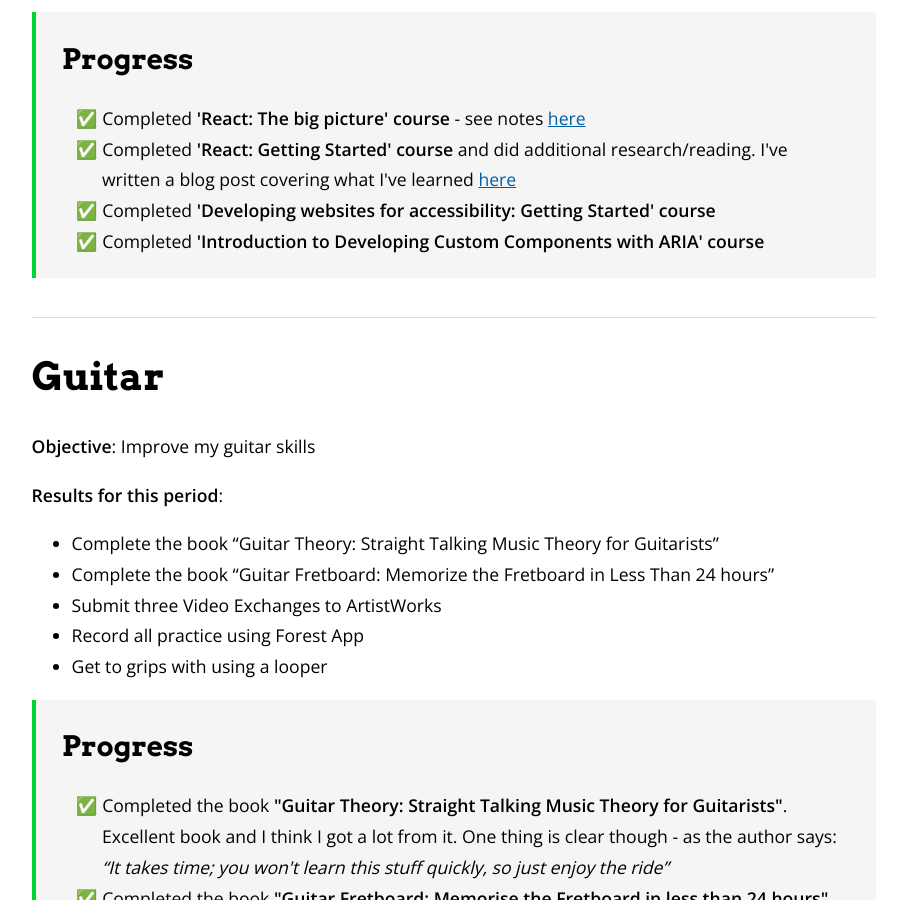
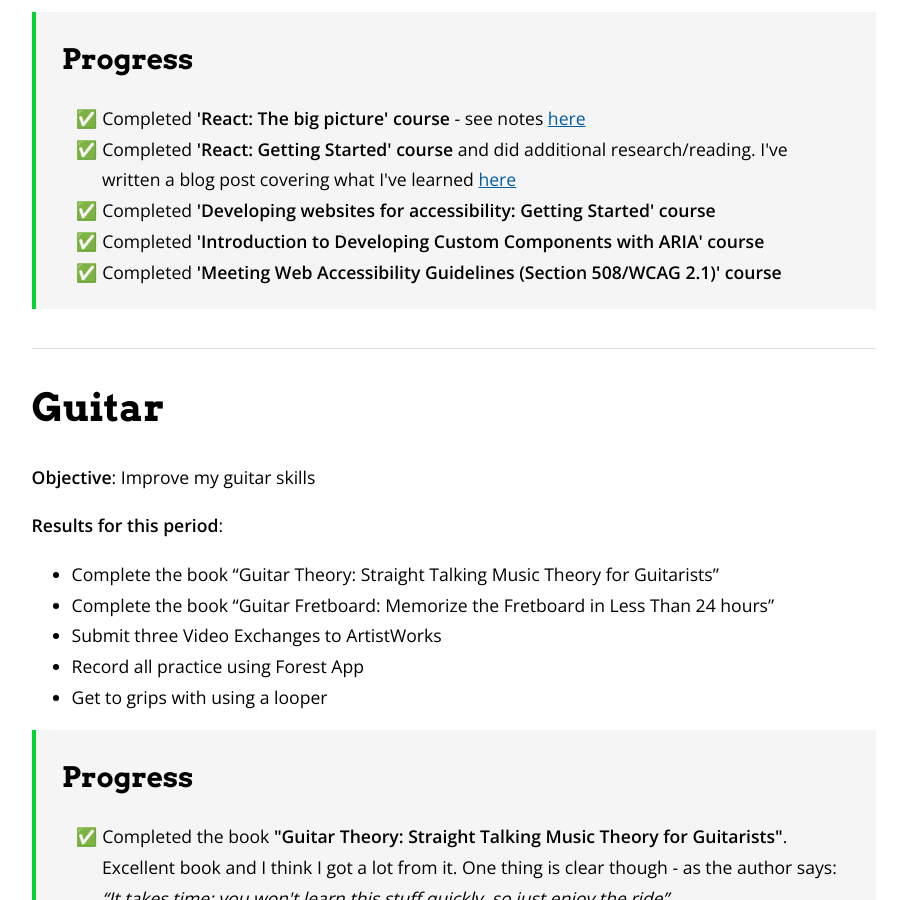
Before and after one commit to gtvj/gtvj.github.io, a Jekyll site: the page built from objectives-2020-Q3.md, in a window 1280 px wide and 900 px high, scrolled down 916 px. Shown: the whole window, without its empty margins (186-1093 px from the left). Built offline with Jekyll 4.4.1, drawn with Linux system fonts in a browser that asks for light colours; nearby versions of some CDN libraries.

Commit message:
Add completion of WCAG 2.1 course

```diff
--- a/objectives-2020-Q3.md
+++ b/objectives-2020-Q3.md
@@ -33,6 +33,7 @@
     <li>Completed <strong>'React: Getting Started' course</strong> and did additional research/reading. I've written a blog post covering what I've learned <a href="/2020/07/28/getting-started-with-react.html">here</a></li>
     <li>Completed <strong>'Developing websites for accessibility: Getting Started' course</strong></li>
     <li>Completed <strong>'Introduction to Developing Custom Components with ARIA' course</strong></li>
+    <li>Completed <strong>'Meeting Web Accessibility Guidelines (Section 508/WCAG 2.1)' course</strong></li>
 </ul>
 </div>
 
```
